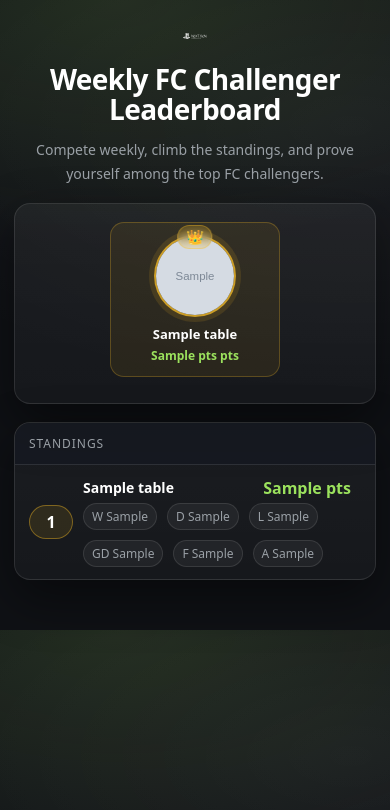
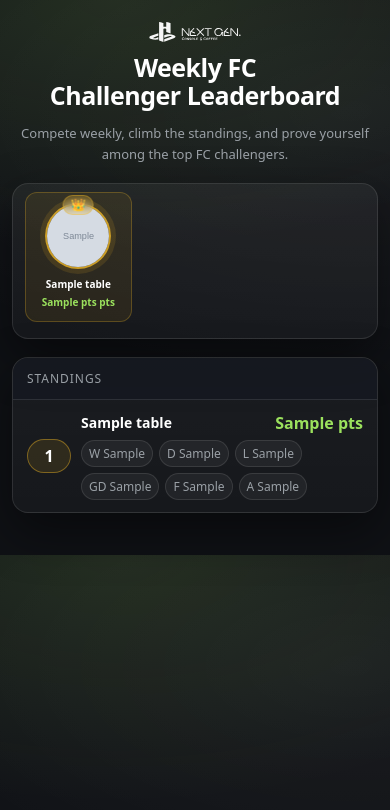
Before and after one commit to kiteAether/fc26-leaderboard, a FastAPI app: template app/templates/leaderboard.html in a window 390 px wide. Shown: the top 810 px of the page. Run offline with FastAPI, Linux system fonts and the light colour scheme; the template is opened without the code that fills it: most values are stand-ins (such as "Sample title", 1, 10 or a date in 2020); grey boxes marked "Sample" are stand-in pictures.

Commit message:
Fix mobile responsiveness for leaderboard page

```diff
--- a/app/templates/leaderboard.html
+++ b/app/templates/leaderboard.html
@@ -48,7 +48,7 @@
       display:inline-flex;
       align-items:center;
       justify-content:center;
-      gap: 14px;
+      gap:14px;
       margin-bottom:16px;
     }
 
@@ -61,7 +61,7 @@
     }
 
     .eyebrowLogo{
-      width: 200px;
+      width:200px;
       height:auto;
       object-fit:contain;
       display:block;
@@ -77,6 +77,7 @@
       max-width:820px;
       margin-left:auto;
       margin-right:auto;
+      text-wrap:balance;
     }
 
     .heroSub{
@@ -85,6 +86,7 @@
       color:var(--muted);
       font-size:15px;
       line-height:1.65;
+      text-wrap:pretty;
     }
 
     /* ===== Podium ===== */
@@ -95,6 +97,7 @@
       box-shadow: var(--shadow);
       padding:18px;
       margin-bottom:18px;
+      overflow:hidden;
     }
 
     .podium{
@@ -107,6 +110,7 @@
 
     .player{
       flex:1;
+      min-width:0;
       max-width:170px;
       text-align:center;
       padding:12px 10px;
@@ -232,7 +236,7 @@
 
     .row{
       display:grid;
-      grid-template-columns: 56px 1fr auto;
+      grid-template-columns: 56px minmax(0, 1fr);
       gap:10px;
       align-items:center;
       padding:14px 16px;
@@ -263,7 +267,7 @@
       min-width:0;
       display:flex;
       flex-direction:column;
-      gap:4px;
+      gap:6px;
     }
 
     .nameLine{
@@ -280,6 +284,7 @@
       overflow:hidden;
       text-overflow:ellipsis;
       white-space:nowrap;
+      min-width:0;
     }
 
     .pts{
@@ -287,6 +292,7 @@
       color:var(--accent);
       font-variant-numeric: tabular-nums;
       white-space:nowrap;
+      flex-shrink:0;
     }
 
     .stats{
@@ -295,7 +301,7 @@
       font-variant-numeric: tabular-nums;
       display:flex;
       flex-wrap:wrap;
-      gap:10px;
+      gap:8px;
     }
 
     .chip{
@@ -303,9 +309,10 @@
       background:rgba(255,255,255,.05);
       padding:4px 8px;
       border-radius:999px;
+      white-space:nowrap;
     }
 
-    /* ===== Mobile ===== */
+    /* ===== Tablet / Mobile ===== */
     @media (max-width: 768px){
       .container{
         max-width:560px;
@@ -314,6 +321,14 @@
 
       .hero{
         margin-bottom:18px;
+      }
+
+      .eyebrow{
+        margin-bottom:12px;
+      }
+
+      .eyebrowLogo{
+        width:92px;
       }
 
       .heroTitle{
@@ -327,21 +342,59 @@
         padding:0 8px;
       }
 
-      .eyebrowText{
-        font-size:12px;
-      }
-
-      .eyebrowLogo{
-        width:24px;
-        height:24px;
+      .podiumCard{
+        padding:12px;
       }
 
       .podium{
+        display:grid;
+        grid-template-columns: repeat(3, minmax(0, 1fr));
+        align-items:end;
         gap:12px;
+        padding:0;
+      }
+
+      .player{
+        max-width:none;
+        width:100%;
+        padding:10px 8px 12px;
+      }
+
+      .player.first{
+        transform: translateY(-4px);
+      }
+
+      .avatarWrap{
+        width:56px;
+        height:56px;
+        margin:0 auto 8px;
+      }
+
+      .avatarCircle{
+        width:56px;
+        height:56px;
+      }
+
+      .first .avatarWrap{
+        width:72px;
+        height:72px;
+      }
+
+      .first .avatarCircle{
+        width:72px;
+        height:72px;
+      }
+
+      .pname{
+        font-size:11px;
+      }
+
+      .ppoints{
+        font-size:11px;
       }
 
       .row{
-        grid-template-columns: 44px 1fr auto;
+        grid-template-columns: 44px minmax(0, 1fr);
         padding:12px 14px;
       }
 
@@ -356,25 +409,132 @@
 
       .stats{
         font-size:12px;
+        gap:6px;
+      }
+
+      .chip{
+        padding:4px 7px;
+      }
+    }
+
+    @media (max-width: 480px){
+      .container{
+        padding:16px 12px 42px;
+      }
+
+      .heroTitle{
+        font-size:25px;
+        line-height:1.1;
+      }
+
+      .heroSub{
+        font-size:13px;
+        line-height:1.6;
+        padding:0 4px;
+      }
+
+      .podium{
+        gap:10px;
+      }
+
+      .player{
+        border-radius:12px;
+        padding:10px 6px 12px;
+      }
+
+      .avatarWrap{
+        width:52px;
+        height:52px;
+      }
+
+      .avatarCircle{
+        width:52px;
+        height:52px;
+      }
+
+      .first .avatarWrap{
+        width:66px;
+        height:66px;
+      }
+
+      .first .avatarCircle{
+        width:66px;
+        height:66px;
+      }
+
+      .first .initials{
+        font-size:18px;
+      }
+
+      .initials{
+        font-size:15px;
+      }
+
+      .pname{
+        font-size:10px;
+      }
+
+      .ppoints{
+        font-size:10px;
+      }
+
+      .crown{
+        top:-8px;
+        font-size:12px;
+        padding:3px 7px;
       }
     }
 
     @media (max-width: 380px){
-      .podium{gap:8px}
-      .player{padding:10px 8px}
-      .avatarWrap{width:56px;height:56px}
-      .avatarCircle{width:56px;height:56px}
-      .initials{font-size:16px}
-      .first .avatarWrap{width:72px;height:72px}
-      .first .avatarCircle{width:72px;height:72px}
-      .first .initials{font-size:18px}
-
       .heroTitle{
-        font-size:24px;
+        font-size:22px;
       }
 
       .heroSub{
-        font-size:13px;
+        font-size:12px;
+      }
+
+      .eyebrowLogo{
+        width:78px;
+      }
+
+      .podium{
+        gap:8px;
+      }
+
+      .player{
+        padding:8px 5px 10px;
+      }
+
+      .avatarWrap{
+        width:48px;
+        height:48px;
+      }
+
+      .avatarCircle{
+        width:48px;
+        height:48px;
+      }
+
+      .first .avatarWrap{
+        width:60px;
+        height:60px;
+      }
+
+      .first .avatarCircle{
+        width:60px;
+        height:60px;
+      }
+
+      .rank{
+        width:40px;
+        height:32px;
+      }
+
+      .row{
+        grid-template-columns: 40px minmax(0, 1fr);
+        gap:8px;
+        padding:11px 12px;
       }
     }
   </style>
@@ -472,8 +632,6 @@
             <span class="chip">A {{ r.a }}</span>
           </div>
         </div>
-
-        <div></div>
       </div>
       {% endfor %}
     </div>
```
